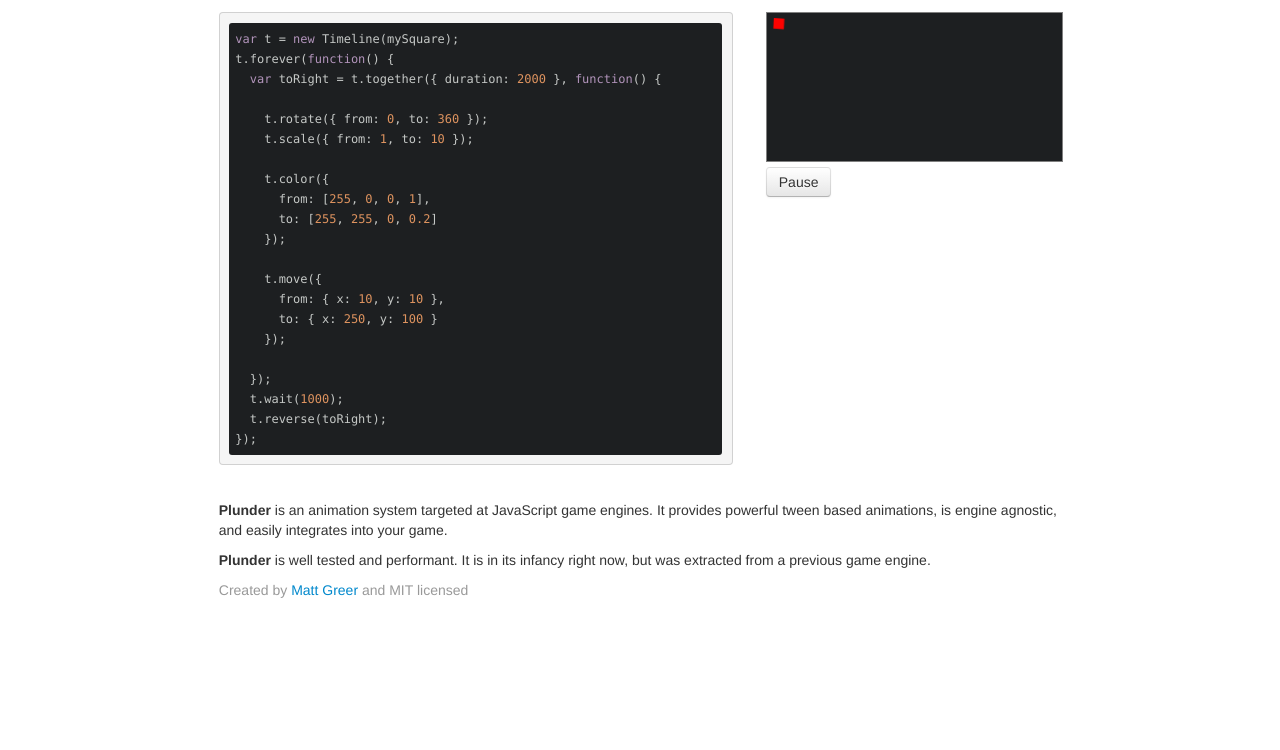
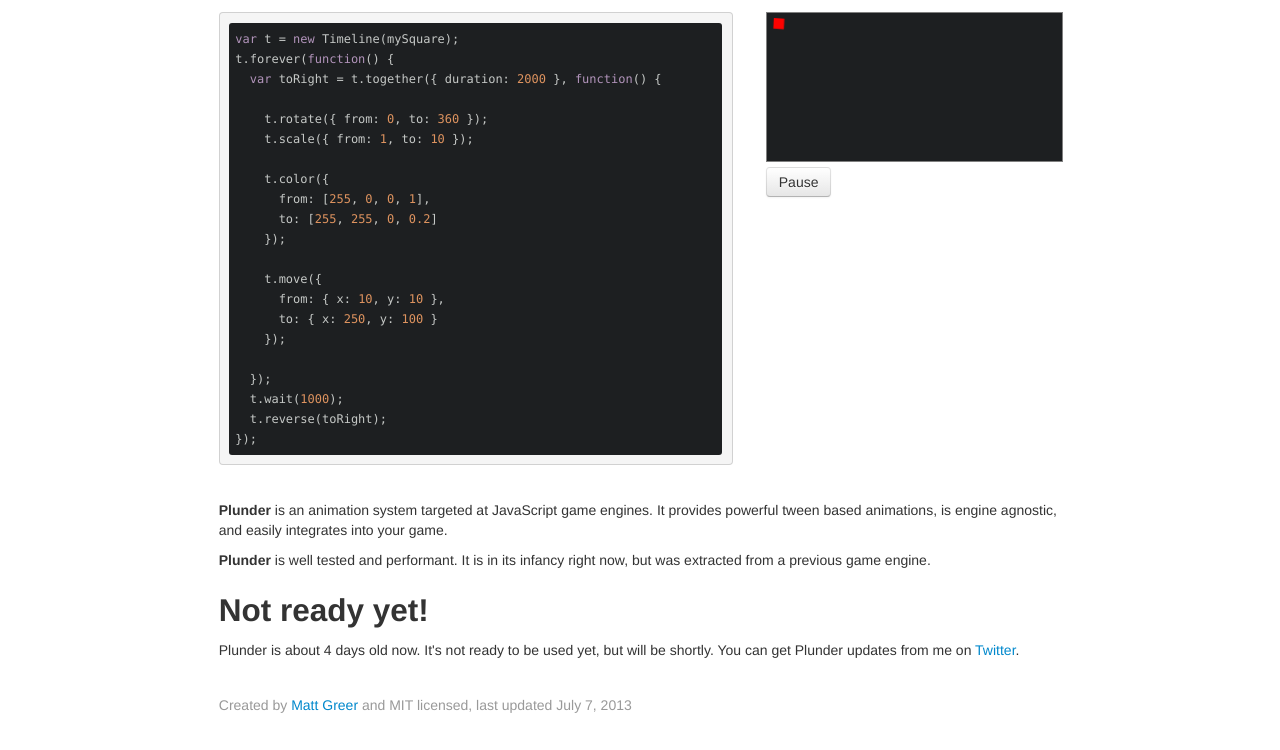
Before and after one commit to city41/plunder, a plain HTML site: page index.html in a window 1280 px wide. Shown: the part 135-885 px from the top of the page. Before the commit the page ends 800 px from the top, so only its background shows below. Drawn offline with nearby package versions, Linux system fonts and the light colour scheme.

Commit message:
added not ready disclaimer

```diff
--- a/index.html
+++ b/index.html
@@ -81,9 +81,21 @@
 	</div>
 	<div class="row-fluid">
 		<div class="span2"></div>
-		<div class="span8 muted">Created by <a href="http://www.mattgreer.org">Matt Greer</a> and MIT licensed</div>
+		<div class="span8">
+			<h2>Not ready yet!</h2>
+			<p>
+			Plunder is about 4 days old now. It's not ready to be used yet, but will be shortly. You can get
+			Plunder updates from me on <a href="http://twitter.com/cityfortyone">Twitter</a>.
+			</p>
+		</div>
 		<div class="span2"></div>
 	</div>
+	<div class="row-fluid" style="margin: 25px 0;">
+		<div class="span2"></div>
+		<div class="span8 muted">Created by <a href="http://www.mattgreer.org">Matt Greer</a> and MIT licensed, last updated July 7, 2013</div>
+		<div class="span2"></div>
+	</div>
+
 
 	<script src="http://code.jquery.com/jquery-1.10.1.min.js"></script>
 	<script src="js/bootstrap.min.js" type="text/javascript" charset="utf-8"></script>
```
